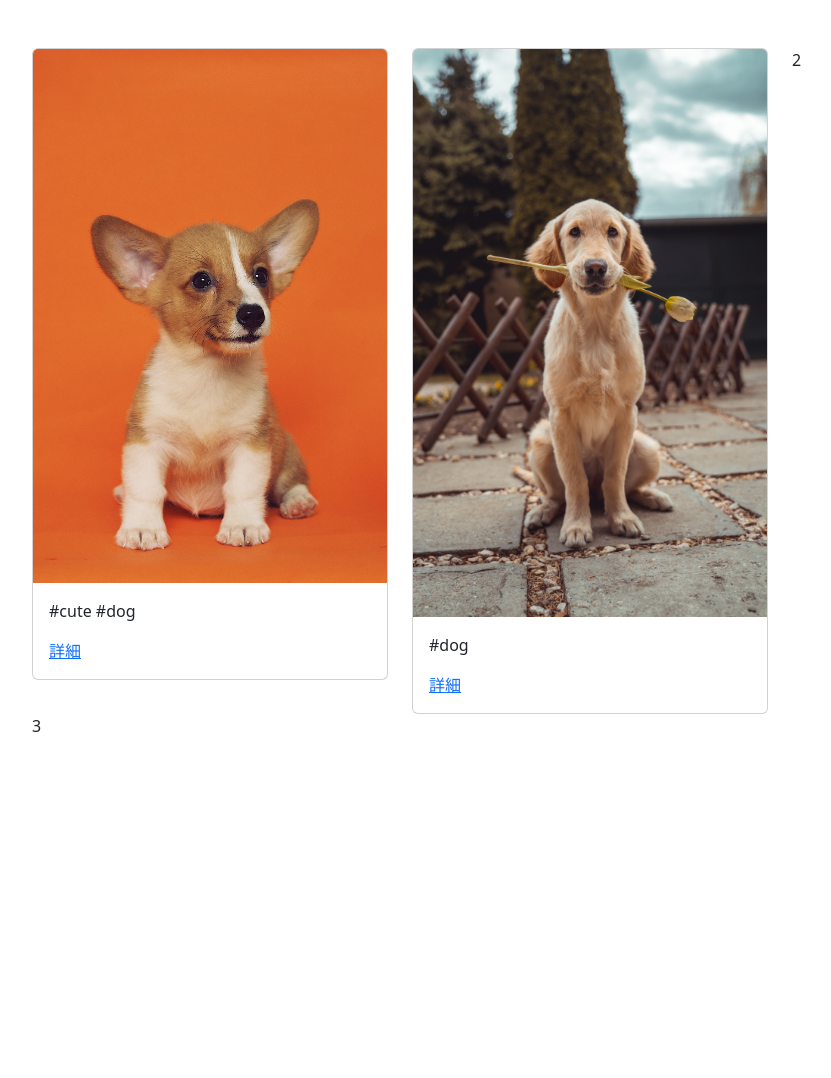
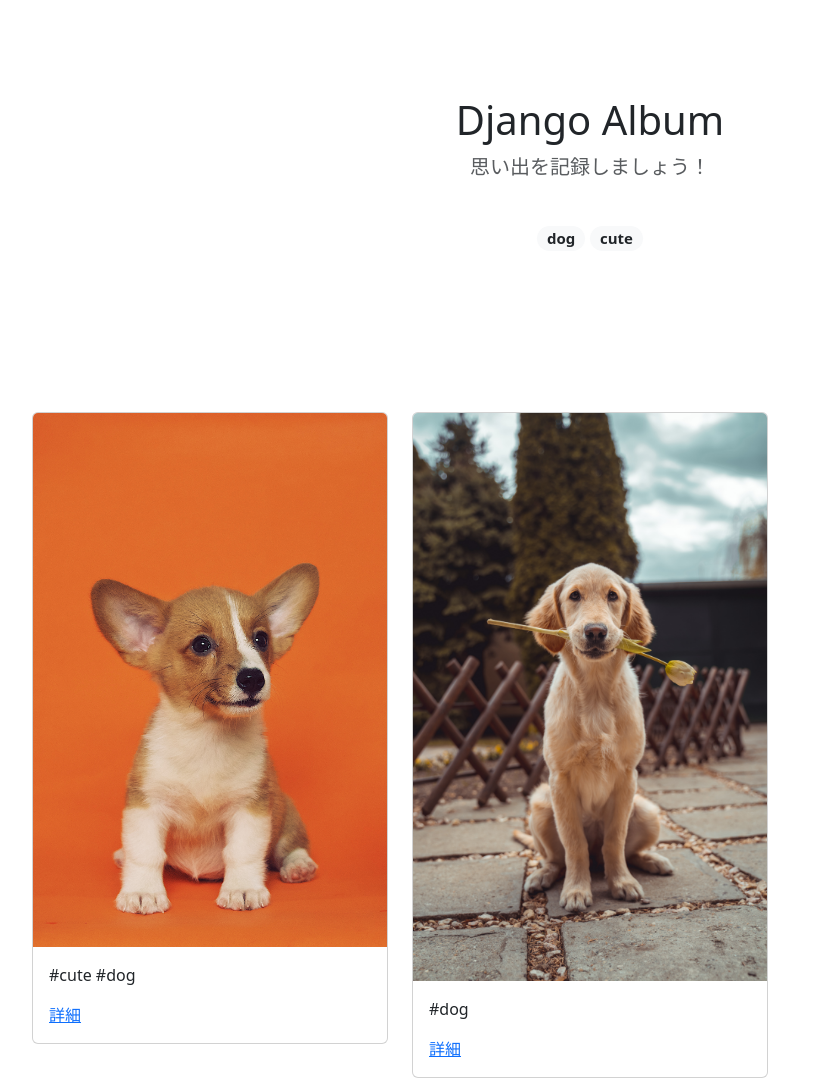
Before and after one commit to hiro0211/django-basic-kadai, a Django app: page / in a window 1280 px wide. Shown: the whole page, without its empty margins (50-881 px from the left). Before the commit the page ends 732 px from the top, so only its background shows below. Run offline with Django 4.2, Linux system fonts and the light colour scheme; data comes from the database, SQL or seed files in the repository.

Commit message:
Add files via upload

```diff
--- a/album prototype/album/models.py
+++ b/album prototype/album/models.py
@@ -1,4 +1,5 @@
 from django.db import models
+import os
 
 class Tag(models.Model):
   name = models.CharField(max_length=32, primary_key=True)
@@ -13,4 +14,4 @@ class Photo(models.Model):
   tags = models.ManyToManyField(Tag)
 
   def __str__(self):
-    return self.name
+    return os.path.basename(self.image.name)
--- a/album prototype/album/templates/album/base.html
+++ b/album prototype/album/templates/album/base.html
@@ -9,6 +9,9 @@
   <link href="https://cdn.jsdelivr.net/npm/bootstrap@5.3.0-alpha3/dist/css/bootstrap.min.css" rel="stylesheet" integrity="sha384-KK94CHFLLe+nY2dmCWGMq91rCGa5gtU4mk92HdvYe+M/SXH301p5ILy+dN9+nJOZ" crossorigin="anonymous">
 </head>
 <body>
+  {% block header %}
+  {% endblock header %}
+
   <div class="mt-5">
     {% block content %}
     {% endblock content %}
--- a/album prototype/album/templates/album/photo_list.html
+++ b/album prototype/album/templates/album/photo_list.html
@@ -1,4 +1,22 @@
 {% extends "album/base.html" %}
+
+{% block header %}
+<section class="py-5 text-center container">
+  <div class="row py-lg-5">
+    <div class="col-lg-6 col-md-8 mx-auto">
+      <h1 class="fw-light">Django Album</h1>
+      <p class="lead text-muted">思い出を記録しましょう！</p>
+      <p class="pt-4 fs-5">
+        {% for tag in tags %}
+        <span class="badge rounded-pill bg-light">
+          <a class="text-dark" style="text-decoration: none;" href="{% url 'tag-photo-list' tag.name %}">{{tag}}</a>
+        </span>
+        {% endfor %}
+      </p>
+    </div>
+  </div>
+</section>
+{% endblock header %}
 
 {% block content %}
 <div class="container">
@@ -18,12 +36,6 @@
       </div>
     </div>
     {% endfor %}
-    <div class="col-6 col-md-4">
-      2
-    </div>
-    <div class="col-6 col-md-4">
-      3
-    </div>
   </div>
 </div>
 {% endblock content %}
--- a/album prototype/album/urls.py
+++ b/album prototype/album/urls.py
@@ -3,11 +3,12 @@ from django.urls import path
 from django.conf import settings
 from django.conf.urls.static import static
 
-from .views import PhotoListView, PhotoDetailView
+from .views import PhotoListView, PhotoDetailView, TagPhotoListView
 
 urlpatterns = [
   path("", PhotoListView.as_view(), name="photo-list"),
   path("photo/<int:pk>", PhotoDetailView.as_view(), name="photo-detail"),
+  path("photo/<int:pk>", TagPhotoListView.as_view(), name="tag-photo-list"),
 ]
 
 urlpatterns += static(settings.MEDIA_URL, document_root=settings.MEDIA_ROOT)
--- a/album prototype/album/views.py
+++ b/album prototype/album/views.py
@@ -1,14 +1,29 @@
-from django.shortcuts import render
+from django.shortcuts import get_object_or_404, render
 from django.views.generic import ListView,DetailView
 
-from .models import Photo
+from .models import Tag, Photo
 
 class PhotoListView(ListView):
   model = Photo
   template_name = "album/photo_list.html"
   context_object_name = "photos"
 
+  def get_context_data(self, *args, **kwargs):
+      context = super() .get_context_data(*args, **kwargs)
+      context["tags"] = Tag.objects.all()
+      return context
+
 class PhotoDetailView(DetailView):
   model = Photo
   template_name = "album/photo_detail.html"
   context_object_name = "photo"
+
+class TagPhotoListView(ListView):
+  model = Photo
+  template_name = "album/tag_photo.html"
+  context_object_name = "photos"
+
+  def get_queryset(self, **kwargs):
+      tag_name = self.kwargs["tag"]
+      tag = get_object_or_404(Tag, name=tag_name)
+      return super() .get_queryset() .fliter(tags=tag)
```
